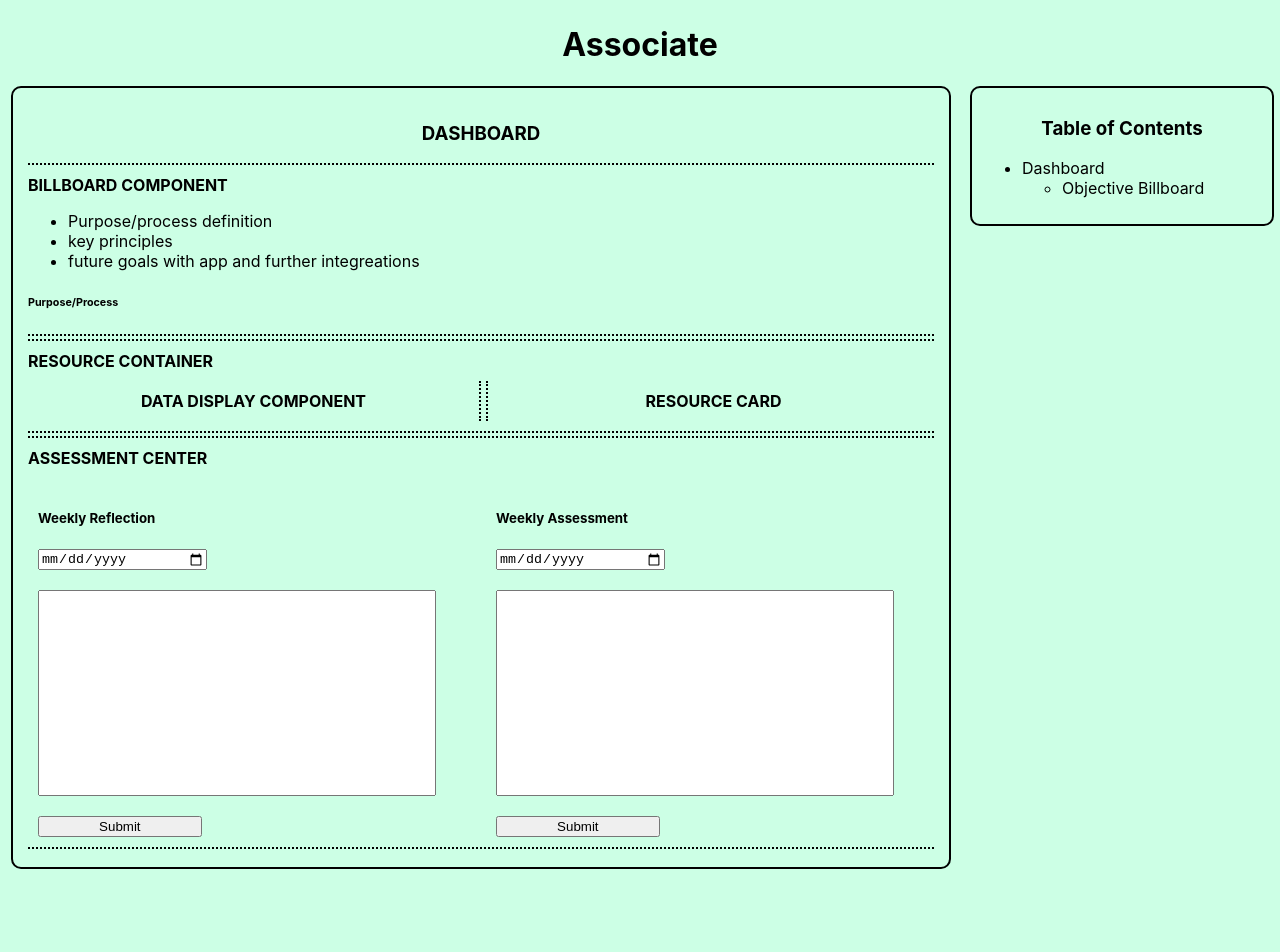
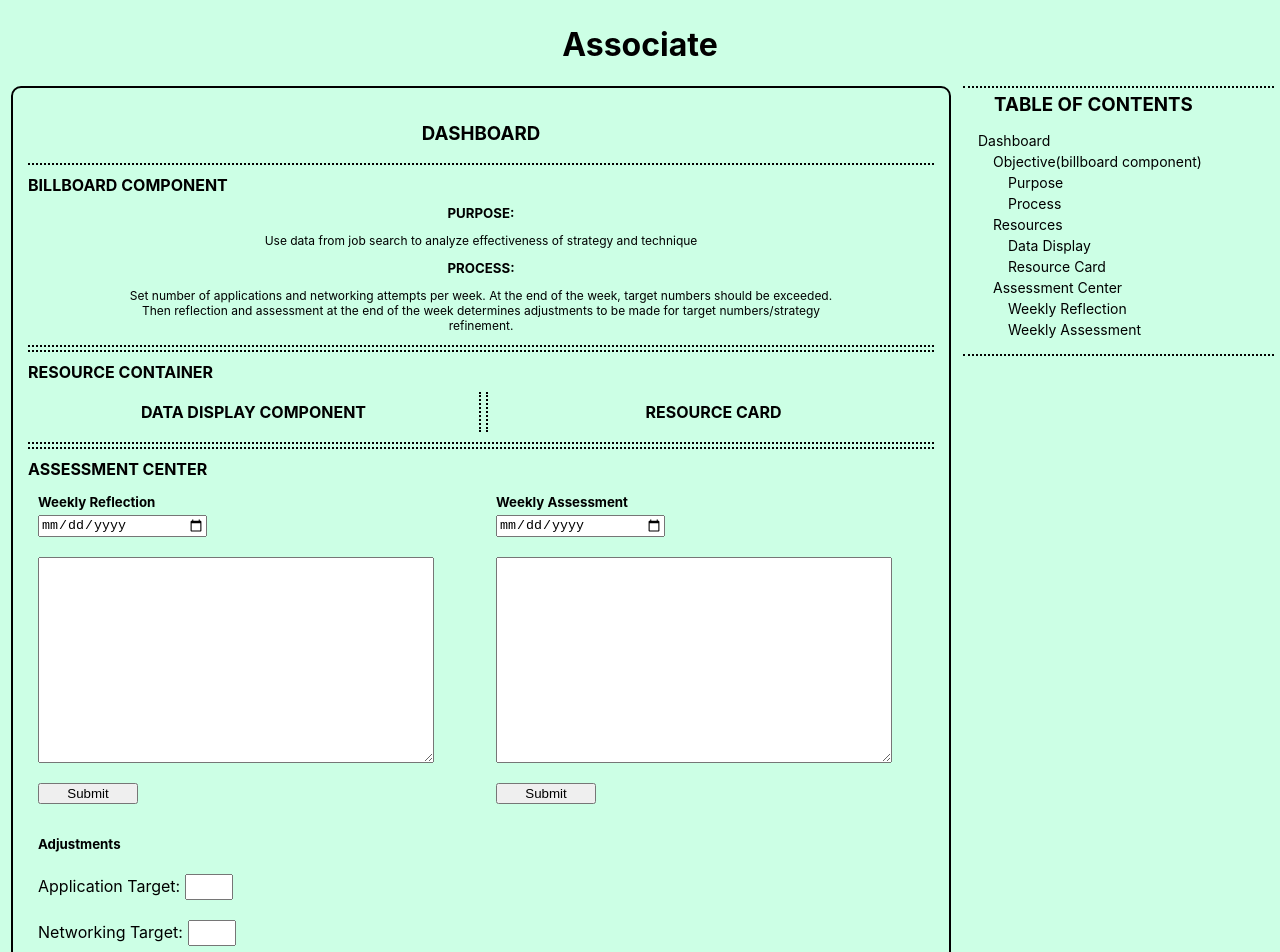
Before and after one commit to jpersons24/associate, a React (Create React App) app in the folder associate-frontend/: page / in a window 1280 px wide. Shown: the top 952 px of the page. Before the commit the page ends 869 px from the top, so only its background shows below. Built offline with nearby package versions, Linux system fonts and the light colour scheme; no server answers.

Commit message:
adjustments form

```diff
--- a/associate-frontend/src/App.css
+++ b/associate-frontend/src/App.css
@@ -28,14 +28,26 @@
 
 .directory {
   width: auto;
-  margin: 0 7px;
-  padding: 10px;
-  border: 2px solid black;
-  border-radius: 10px;
+  margin: 0 7px 0 0;
+  padding: 0;
+  border-top: 2px dotted black;
+  border-bottom: 2px dotted black;
 }
 
 .directory h3 {
-  text-align: center;
+  width: 80%;
+  margin: 5px auto;
+  text-transform: uppercase;
+}
+
+.directory-list {
+  list-style: none;
+  font-size: 14px;
+  padding-left: 15px;
+}
+
+.directory-list li {
+  padding: 2px 0;
 }
 
 
@@ -65,6 +77,21 @@
 .billboard h4 {
   margin: 10px 0;
   text-transform: uppercase;
+}
+
+.billboard h5 {
+  margin: 10px 0;
+  text-transform: uppercase;
+}
+
+.billboard-container {
+  width: 80%;
+  margin: auto;
+  text-align: center;
+}
+
+.billboard-container p {
+  font-size: 12px;
 }
 
 /* ************** resource container ************** */
@@ -138,11 +165,15 @@
 
 .reflection {
   display: flex;
-  padding: 10px;
+  padding: 0 10px 10px 10px;
 }
 
 .reflection-container {
   width: 90%;
+}
+
+.reflection-container h5 {
+  margin: 5px 0;
 }
 
 .form {
@@ -155,6 +186,10 @@
   width: 42%;
 }
 
+.submit {
+  width: 100px;
+}
+
 .input-box {
   width: 100%;
   height: 200px;
@@ -164,9 +199,26 @@
 
 .assessment {
   display: flex;
-  padding: 10px;
+  padding: 0 10px 10px 10px;
 }
 
 .assessment-container {
   width: 90%;
 }
+
+.assessment-container h5 {
+  margin: 5px 0;
+}
+
+/* ************ adjustment ************** */
+
+.adjustment {
+  display: flex;
+  padding: 0 10px 10px 10px;
+}
+
+.num-input {
+  width: 40px;
+  height: 20px;
+  margin-left: 5px;
+}
--- /dev/null
+++ b/associate-frontend/src/components/Adjustment.js
@@ -0,0 +1,54 @@
+import React, { useState } from 'react'
+
+const Adjustment = () => {
+
+  const [formData, setFormData] = useState({
+    app_target: "",
+    net_target: "",
+  })
+
+  function handleChange(e) {
+    setFormData({ ...formData, [e.target.name]: e.target.value })
+    console.log(formData)
+  }
+
+  function handleSubmit(e) {
+    e.preventDefault()
+  }
+
+
+  return (
+		<div className="adjustment">
+			<div className="adjustment-container">
+				<h5>Adjustments</h5>
+				<form className="form" onSubmit={handleSubmit}>
+					<div>
+						<label>Application Target:</label>
+						<input
+							className="num-input"
+							type="number"
+							name="app_target"
+							value={formData.app_target}
+							onChange={handleChange}
+						/>
+					</div>
+					<br></br>
+					<div>
+						<label>Networking Target:</label>
+						<input
+							className="num-input"
+							type="number"
+							name="net_target"
+							value={formData.net_target}
+							onChange={handleChange}
+						/>
+					</div>
+					<br></br>
+					<input className="submit" type="submit" />
+				</form>
+			</div>
+		</div>
+	);
+}
+
+export default Adjustment;
--- a/associate-frontend/src/components/Assessment.js
+++ b/associate-frontend/src/components/Assessment.js
@@ -29,7 +29,7 @@ const Assessment = () => {
 						onChange={handleChange}
 					/>
 					<br></br>
-					<input
+					<textarea
 						className="input-box"
 						type="text"
 						name="assessment"
@@ -37,7 +37,7 @@ const Assessment = () => {
 						onChange={handleChange}
 					/>
 					<br></br>
-					<input className="input" type="submit" />
+					<input className="submit" type="submit" />
 				</form>
 			</div>
 		</div>
--- a/associate-frontend/src/components/AssessmentCenter.js
+++ b/associate-frontend/src/components/AssessmentCenter.js
@@ -1,6 +1,7 @@
 import React from 'react'
 import Reflection from './Reflection';
 import Assessment from './Assessment';
+import Adjustment from './Adjustment';
 
 const AssessmentCenter = () => {
 
@@ -11,6 +12,7 @@ const AssessmentCenter = () => {
 			<div className="form-container">
 				<Reflection />
 				<Assessment />
+				<Adjustment />
 			</div>
 		</div>
 	);
--- a/associate-frontend/src/components/Billboard.js
+++ b/associate-frontend/src/components/Billboard.js
@@ -2,21 +2,24 @@ import React from 'react'
 
 const Billboard = () => {
   return (
-    <div className="billboard">
-      <h4>billboard component</h4>
-      <div>
-        <ul>
-          <li>Purpose/process definition</li>
-          <li>key principles</li>
-          <li>future goals with app and further integreations</li>
-        </ul>
-        <div>
-          <h6>Purpose/Process</h6>
-
-        </div>
-      </div>
-    </div>
-  )
+		<div className="billboard">
+			<h4>billboard component</h4>
+			<div className="billboard-container">
+				<h5>Purpose:</h5>
+				<p>
+					Use data from job search to analyze effectiveness of strategy and
+					technique
+				</p>
+				<h5>Process:</h5>
+				<p>
+					Set number of applications and networking attempts per week. At the
+					end of the week, target numbers should be exceeded. Then reflection
+					and assessment at the end of the week determines adjustments to be
+					made for target numbers/strategy refinement.
+				</p>
+			</div>
+		</div>
+	);
 }
 
 export default Billboard;
--- a/associate-frontend/src/components/Directory.js
+++ b/associate-frontend/src/components/Directory.js
@@ -4,16 +4,30 @@ const Directory = () => {
   return (
 		<div className="directory">
 			<h3>Table of Contents</h3>
-      <div>
-        <ul>
+			<div className="directory-container">
+				<ul className="directory-list">
 					<li>Dashboard</li>
-          <ul>
-            <li>Objective Billboard</li>
+					<ul className="directory-list">
+						<li>Objective(billboard component)</li>
+						<ul className="directory-list">
+							<li>Purpose</li>
+							<li>Process</li>
+						</ul>
+						<li>Resources</li>
+						<ul className="directory-list">
+							<li>Data Display</li>
+							<li>Resource Card</li>
+						</ul>
+						<li>Assessment Center</li>
+						<ul className="directory-list">
+							<li>Weekly Reflection</li>
+							<li>Weekly Assessment</li>
+						</ul>
 					</ul>
 				</ul>
 			</div>
 		</div>
-  )
+	);
 }
 
 export default Directory;
--- a/associate-frontend/src/components/Reflection.js
+++ b/associate-frontend/src/components/Reflection.js
@@ -30,7 +30,7 @@ const Reflection = () => {
 						onChange={handleChange}
 					/>
 					<br></br>
-					<input
+					<textarea
 						className="input-box"
 						type="text"
 						name="reflection"
@@ -38,7 +38,7 @@ const Reflection = () => {
 						onChange={handleChange}
 					/>
 					<br></br>
-					<input className="input" type="submit" />
+					<input className="submit" type="submit" />
 				</form>
 			</div>
 		</div>
```
Lines whose indentation alone changed are shown as unchanged.
